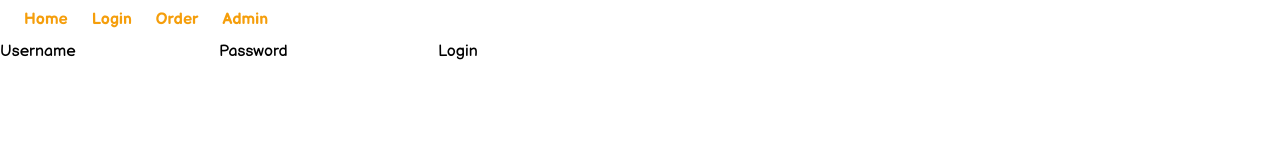
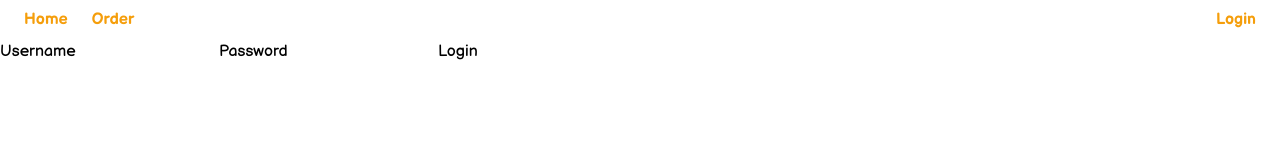
Before and after one commit to wirahadi007/GP2-FOODHUNT, a React (Create React App) app: page /login in a window 1280 px wide. Shown: the top 160 px of the page. Built offline with nearby package versions, Linux system fonts and the light colour scheme; no server answers.

Commit message:
done navbar

```diff
--- a/src/components/Navbar/NavBar.jsx
+++ b/src/components/Navbar/NavBar.jsx
@@ -2,14 +2,20 @@ import React from "react";
 import { Link, Router } from "react-router-dom";
 
 const Navbar = () => {
+    const logout = async () => {
+        localStorage.removeItem('authenticated');
+        window.location.reload();
+    }
+
     return(
-
-        <nav>
+        <nav className="flex">
             <div className="flex gap-x-6 ml-4 p-2 text-yellow-500 font-semibold" >
                     <Link to="/">Home</Link>
-                    <Link to="/login">Login</Link>
                     <Link to="/order">Order</Link>
-                    <Link to='/admin'>Admin</Link>
+            </div>
+            <div className="flex gap-x-6 mr-4 p-2 w-full justify-end text-yellow-500 font-semibold">
+                {localStorage.getItem('authenticated') ? <p onClick={logout} style={{cursor: 'pointer'}}>Logout</p> : <Link to="/login">Login</Link>}
+                {localStorage.getItem('authenticated') ? <Link to='/admin'>Admin</Link> : null}
             </div>
         </nav>
 
--- a/src/pages/Login/Login.jsx
+++ b/src/pages/Login/Login.jsx
@@ -29,7 +29,8 @@ const Login = () => {
         }
 
         if (localStorage.getItem('authenticated')) {
-            history.push('/admin');
+            // history.push('/admin');
+            window.location.href = '/admin'
         }
     }
 
```
Also changed, not shown: 1 other file (tests, documents, lock files or other folders).
